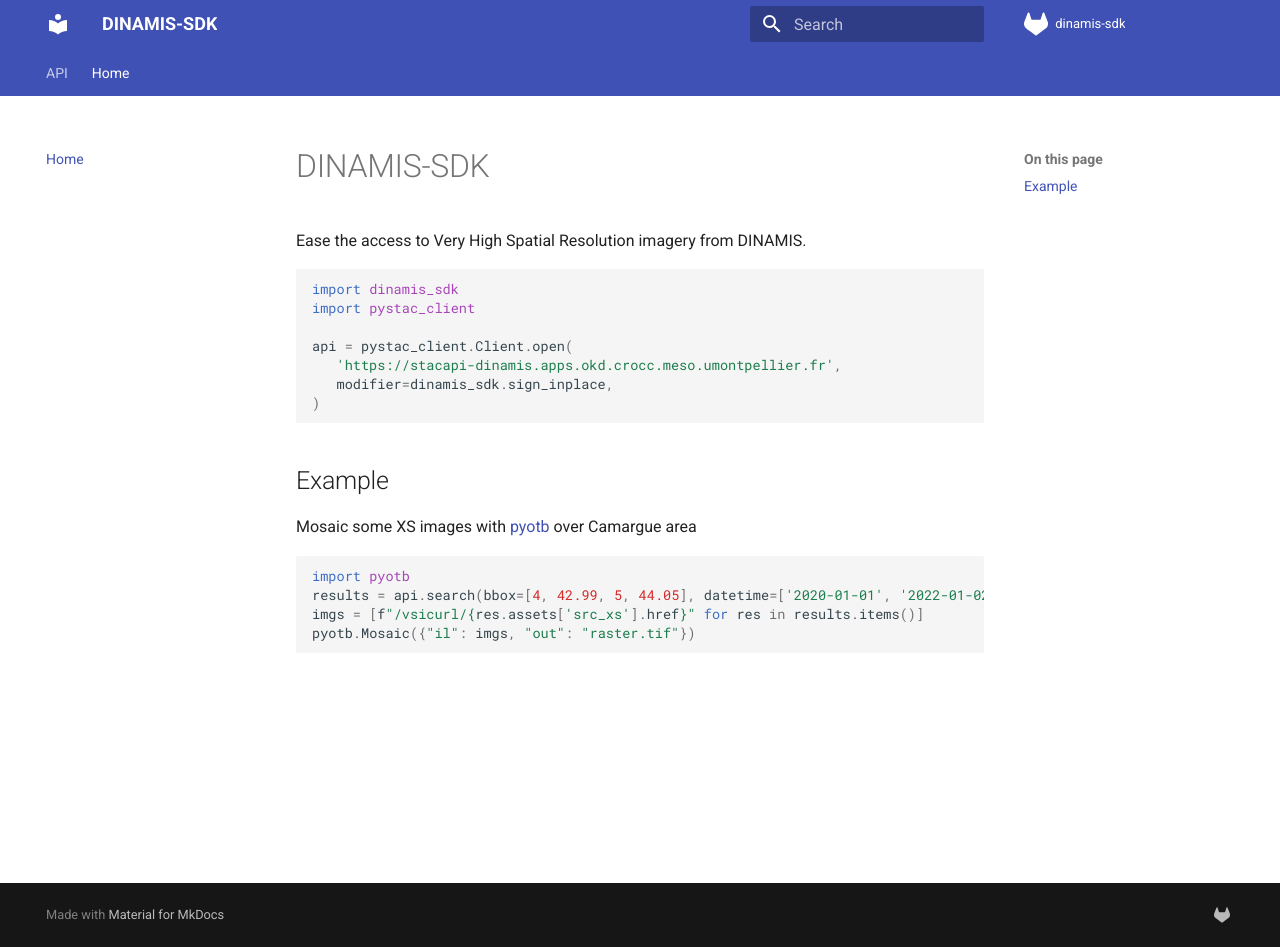
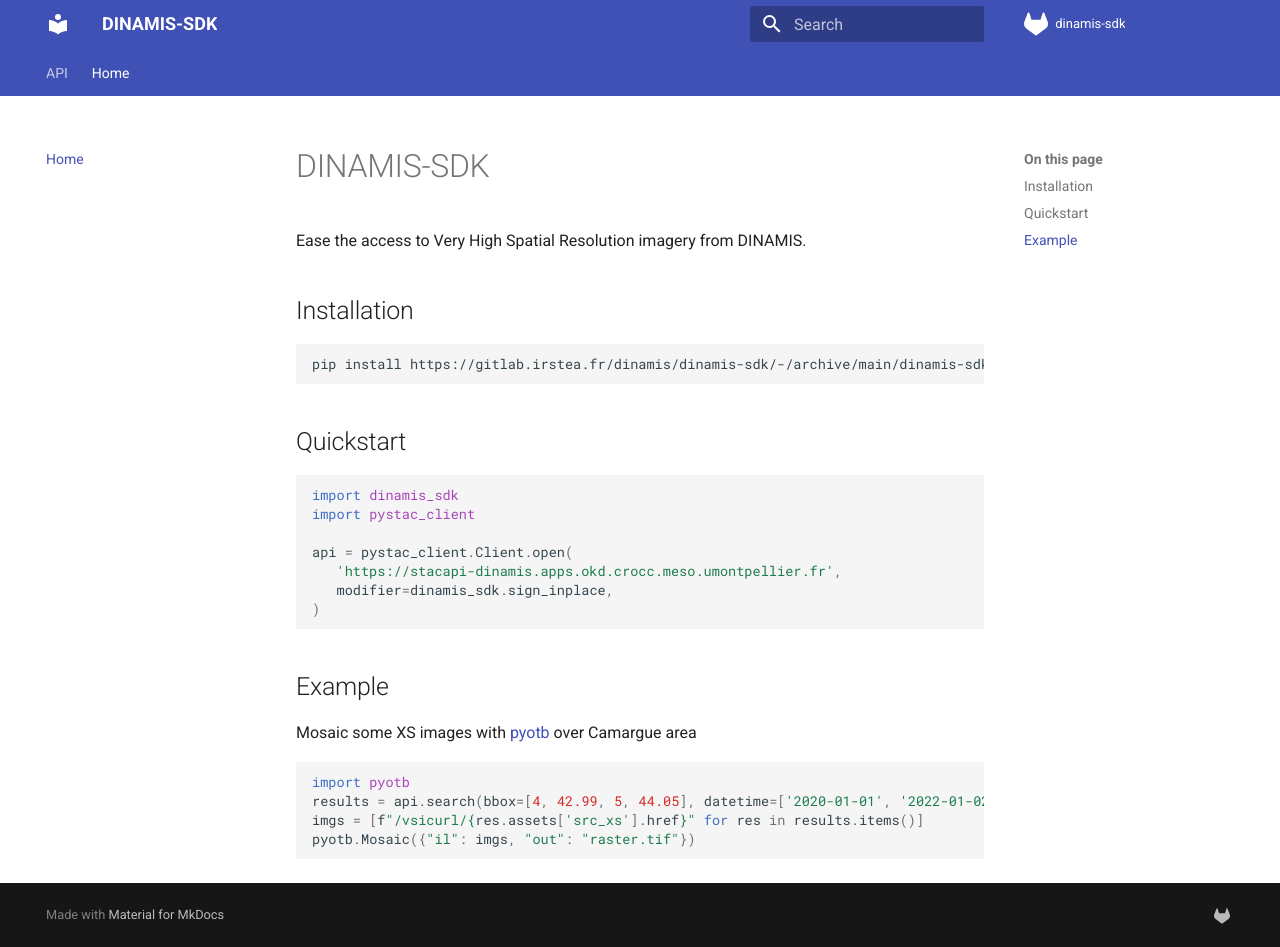
Before and after one commit to remicres/dinamis-sdk, an MkDocs documentation site: the page built from doc/index.md, in a window 1280 px wide and 947 px high. Built offline with MkDocs 1.6.1 and Material for MkDocs 9.7.7, drawn with Linux system fonts in a browser that asks for light colours.

Commit message:
Fix & doc

````diff
--- a/doc/index.md
+++ b/doc/index.md
@@ -1,6 +1,14 @@
 # DINAMIS-SDK
 
 Ease the access to Very High Spatial Resolution imagery from DINAMIS.
+
+## Installation
+
+```commandline
+pip install https://gitlab.irstea.fr/dinamis/dinamis-sdk/-/archive/main/dinamis-sdk-main.zip
+```
+
+## Quickstart
 
 ```python
 import dinamis_sdk
````
